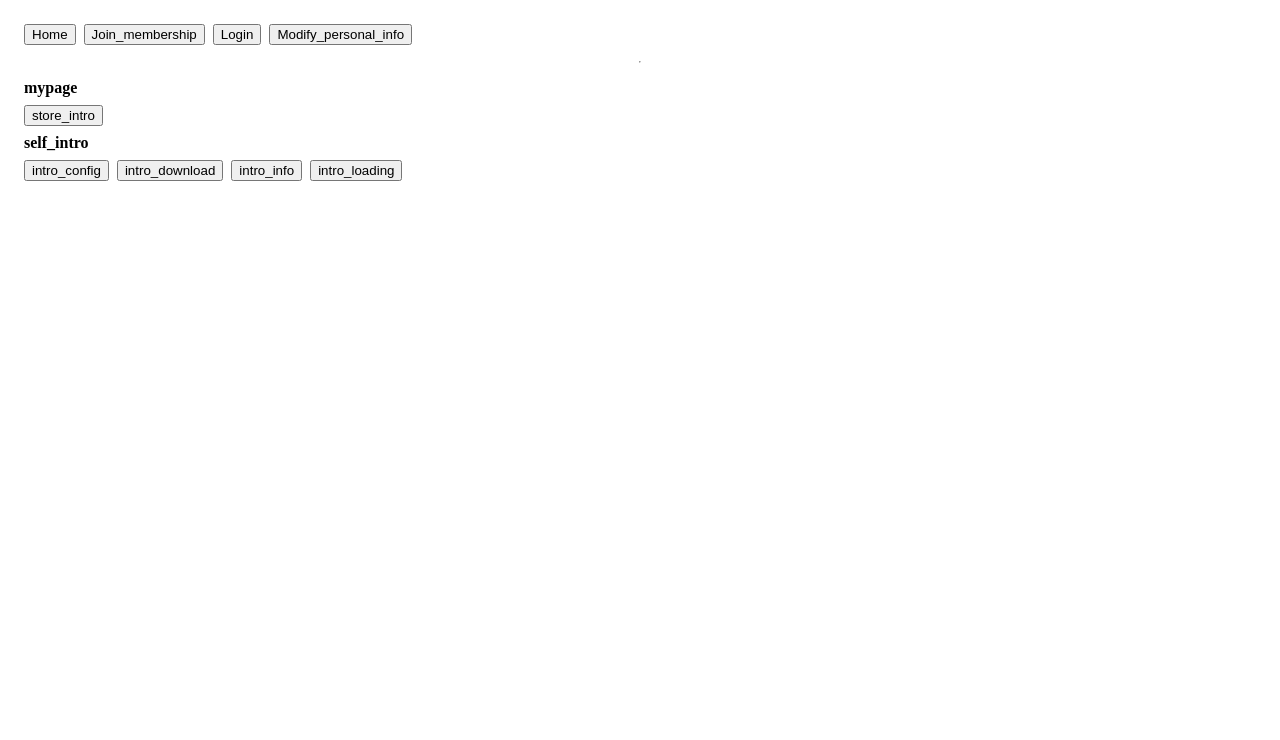
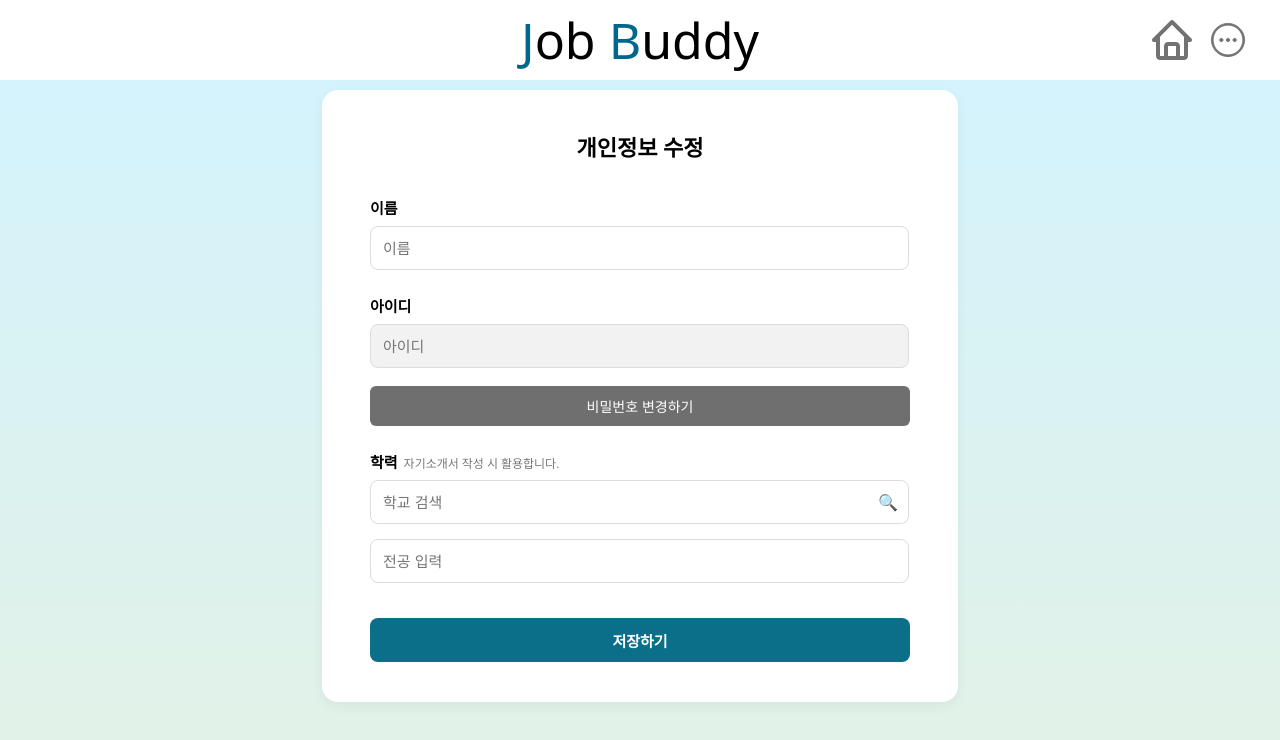
Before and after one commit to Junetoltol/WebProject2025ICE, a React (Vite) app in the folder FrontEnd/app/: page /modify/PersonInfo in a window 1280 px wide. Shown: the top 740 px of the page. Built offline with nearby package versions, Linux system fonts and the light colour scheme; a web font is replaced by a local one.

Commit message:
feat: 개인정보 수정 페이지 및 비밀번호 수정 페이지 추가

```diff
--- a/FrontEnd/app/src/App.jsx
+++ b/FrontEnd/app/src/App.jsx
@@ -3,7 +3,8 @@ import { Routes, Route, useNavigate, useLocation } from "react-router-dom";
 import Home from "./pages/Home";
 import JoinMembership from "./pages/JoinMembership";
 import Login from "./pages/Login";
-import ModifyPersonalInfo from "./pages/ModifyPersonalInfo";
+import PersonInfo from "./pages/modify/PersonInfo";
+import Password from "./pages/modify/Password"
 
 import StoreIntro from "./pages/mypage/StoreIntro";
 
@@ -24,7 +25,7 @@ function Menu() {
         <button onClick={go("/home")}>Home</button>
         <button onClick={go("/join")}>Join_membership</button>
         <button onClick={go("/login")}>Login</button>
-        <button onClick={go("/modify")}>Modify_personal_info</button>
+        <button onClick={go("/modify/PersonInfo")}>personal_info</button>
       </div>
 
       <hr />
@@ -62,7 +63,9 @@ export default function App() {
           <Route path="/home" element={<Home />} />
           <Route path="/join" element={<JoinMembership />} />
           <Route path="/login" element={<Login />} />
-          <Route path="/modify" element={<ModifyPersonalInfo />} />
+          <Route path="/modify" element={<PersonInfo />} />
+          <Route path="/modify/PersonInfo" element={<PersonInfo />} />
+          <Route path="/modify/Password" element={<Password />} />
 
           <Route path="/mypage/store-intro" element={<StoreIntro />} />
 
--- a/FrontEnd/app/src/components/HeaderMenu.jsx
+++ b/FrontEnd/app/src/components/HeaderMenu.jsx
@@ -39,7 +39,6 @@ export default function HeaderMenu({ open, onItemClick }) {
       <Item to="/mypage/store-intro" onClick={onItemClick}>My 자소서 보관함</Item>
 
       {/* 3) 개인정보 수정 */}
-      <Item to="/modify" onClick={onItemClick}>개인정보 수정</Item>
-    </MenuWrap>
+      <Item to="/modify/PersonInfo" onClick={onItemClick}>개인정보 수정</Item>    </MenuWrap>
   );
 }
--- a/FrontEnd/app/src/pages/JoinMembership.jsx
+++ b/FrontEnd/app/src/pages/JoinMembership.jsx
@@ -2,21 +2,26 @@ import React, { useState } from "react";
 import styled, { createGlobalStyle } from "styled-components";
 import Header from "../components/Header";
 import Background from "../components/Background";
-// import axios from "axios"; // ⚙️ 나중에 실제 서버 통신 시 사용 (npm install axios)
 
 const Global = createGlobalStyle`
   :root{
-    --gap-header-card: 20vh;
-    --gap-input: 3.5vh;
-    --gap-btn-bottom: 3.2vh;
-    --card-w: min(88vw, 36rem);
-    --card-p: clamp(1.25rem, 2.5vw, 2rem);
-    --card-pt: calc(var(--card-p) / 2);
-    --card-px: var(--card-p);
-    --card-pb: var(--card-p);
-    --gap-page-bottom: 8vh;
-    --title-top: calc(var(--card-pt) / 2);
-    --radius: 1.25rem;
+    /* 🔢 전부 px로 고정 */
+    --gap-header-card: 90px;      /* 헤더 아래 ~ 카드 위 */
+    --gap-input: 25px;            /* 각 입력 그룹 사이 */
+    --gap-btn-bottom: 0px;       /* 가입 버튼 ~ 로그인 라인 */
+    --gap-page-bottom: 64px;      /* 카드 아래 여백 */
+
+    --card-w: 540px;
+    --card-h: 780px;
+
+    --card-p: 40px;               /* 카드 패딩 */
+    --card-pt: 40px;
+    --card-px: 40px;
+    --card-pb: 40px;
+
+    --title-top: 16px;            /* 카드 내부에서 제목 위쪽 여백 */
+    --radius: 20px;
+
     --primary: var(--jb-primary, #0f7f90);
     --primary-pressed: color-mix(in oklab, var(--primary) 90%, black);
   }
@@ -25,7 +30,7 @@ const Global = createGlobalStyle`
 const Layer = styled.div`
   position: relative;
   z-index: 1;
-  min-height: 92vh;
+  min-height: 100vh;
   display: flex;
   flex-direction: column;
   align-items: center;
@@ -35,45 +40,51 @@ const Card = styled.div`
   margin-top: var(--gap-header-card);
   margin-bottom: var(--gap-page-bottom);
   width: var(--card-w);
+  height: var(--card-h);
+  flex-shrink: 0;
+  box-sizing: border-box;
+
   background: #fff;
   border-radius: var(--radius);
   padding: var(--card-pt) var(--card-px) var(--card-pb);
-  box-shadow: 0 0.5vh 1.2vh rgba(0,0,0,0.1);
+  box-shadow: 0 4px 12px rgba(0,0,0,0.1);
+
   display: flex;
   flex-direction: column;
   gap: var(--gap-input);
 `;
 
+
 const Title = styled.h2`
-  margin: var(--title-top) 0 2vh 0;
+  margin: var(--title-top) 0 25px 0;
   text-align: center;
-  font-size: clamp(1.25rem, 2.5vw, 1.6rem);
+  font-size: 24px;
   font-weight: 700;
 `;
 
 const Group = styled.div`
   display: flex;
   flex-direction: column;
-  gap: 1.2vh;
+  gap: 8px;
 `;
 
 const Label = styled.label`
   font-weight: 600;
-  font-size: clamp(0.9rem, 2vw, 1rem);
+  font-size: 16px;
 `;
 
 const Row = styled.div`
   display: flex;
-  gap: 1vw;
+  gap: 8px;
   align-items: center;
 `;
 
 const Input = styled.input`
   flex: 1;
   border: 1px solid #ccc;
-  border-radius: 0.5rem;
-  padding: 0.8rem 1rem;
-  font-size: clamp(0.9rem, 1.8vw, 1rem);
+  border-radius: 8px;
+  padding: 12px 16px;
+  font-size: 14px;
   background: #fff;
 `;
 
@@ -81,9 +92,9 @@ const Btn = styled.button`
   background: var(--primary);
   color: #fff;
   border: none;
-  border-radius: 0.5rem;
-  padding: 0.8rem 1rem;
-  font-size: clamp(0.8rem, 1.6vw, 0.95rem);
+  border-radius: 8px;
+  padding: 12px 16px;
+  font-size: 14px;
   cursor: pointer;
   &:active {
     background: var(--primary-pressed);
@@ -91,22 +102,22 @@ const Btn = styled.button`
 `;
 
 const JoinBtn = styled(Btn)`
-  border-radius: 0.7rem;
-  padding: 1rem;
+  border-radius: 12px;
+  padding: 14px;
   margin-top: var(--gap-input);
-  font-size: clamp(1rem, 2vw, 1.1rem);
+  font-size: 16px;
   font-weight: 600;
 `;
 
 const LoginLine = styled.div`
   text-align: center;
   margin-top: var(--gap-btn-bottom);
-  font-size: clamp(0.9rem, 1.8vw, 1rem);
+  font-size: 14px;
   a {
     color: var(--primary);
     font-weight: 600;
     text-decoration: none;
-    margin-left: 0.3rem;
+    margin-left: 4px;
   }
   a:hover {
     text-decoration: underline;
@@ -114,45 +125,28 @@ const LoginLine = styled.div`
 `;
 
 export default function JoinMembership() {
-  /* ✅ 1️⃣ 회원가입 입력값 state */
   const [formData, setFormData] = useState({
-    userId: "",      // 사용자 ID (필수)
-    password: "",    // 비밀번호 (필수)
-    name: "",        // 이름 (필수)
-    univ: "",        // 학교 (선택)
-    major: "",       // 전공 (선택)
+    userId: "",
+    password: "",
+    name: "",
+    univ: "",
+    major: "",
   });
 
-  /* ✅ 2️⃣ 입력값 변경 핸들러 */
   const handleChange = (e) => {
     const { name, value } = e.target;
     setFormData((prev) => ({ ...prev, [name]: value }));
   };
 
-  /* ✅ 3️⃣ 가입 버튼 클릭 시 실행할 함수 */
   const handleSubmit = async (e) => {
     e.preventDefault();
 
-    // ⚠️ 필수 입력값 검증 (API 명세 기준: userId, password, name 필수)
     if (!formData.userId.trim() || !formData.password.trim() || !formData.name.trim()) {
       alert("아이디, 비밀번호, 이름은 필수 입력 항목입니다.");
       return;
     }
 
-    // ⚙️ 실제 서버 통신 로직 (아직 구현 X)
-    // try {
-    //   const response = await axios.post("/api/auth/signup", formData, {
-    //     headers: { "Content-Type": "application/json" },
-    //   });
-    //   if (response.status === 201) {
-    //     alert("회원가입이 성공적으로 완료되었습니다!");
-    //   }
-    // } catch (error) {
-    //   console.error(error);
-    //   alert("회원가입에 실패했습니다. 다시 시도해주세요.");
-    // }
-
-    // 💡 위 axios.post는 나중에 백엔드 서버가 연결되면 활성화할 부분입니다.
+    // 추후 axios.post("/api/auth/signup", formData, ...) 연결
   };
 
   return (
@@ -164,7 +158,6 @@ export default function JoinMembership() {
         <Card as="form" onSubmit={handleSubmit}>
           <Title>회원가입</Title>
 
-          {/* ✅ 필수 입력: 사용자 아이디 */}
           <Group>
             <Label>아이디 *</Label>
             <Input
@@ -176,7 +169,6 @@ export default function JoinMembership() {
             />
           </Group>
 
-          {/* ✅ 필수 입력: 비밀번호 */}
           <Group>
             <Label>비밀번호 *</Label>
             <Input
@@ -189,7 +181,6 @@ export default function JoinMembership() {
             />
           </Group>
 
-          {/* ✅ 필수 입력: 이름 */}
           <Group>
             <Label>이름 *</Label>
             <Input
@@ -201,7 +192,6 @@ export default function JoinMembership() {
             />
           </Group>
 
-          {/* 🟢 선택 입력: 학교 */}
           <Group>
             <Label>학교</Label>
             <Input
@@ -212,7 +202,6 @@ export default function JoinMembership() {
             />
           </Group>
 
-          {/* 🟢 선택 입력: 전공 */}
           <Group>
             <Label>전공</Label>
             <Input
@@ -223,7 +212,6 @@ export default function JoinMembership() {
             />
           </Group>
 
-          {/* ✅ 가입하기 버튼 (submit 시 handleSubmit 실행) */}
           <JoinBtn type="submit">가입하기</JoinBtn>
 
           <LoginLine>
--- a/FrontEnd/app/src/pages/Login.jsx
+++ b/FrontEnd/app/src/pages/Login.jsx
@@ -9,37 +9,37 @@ const Global = createGlobalStyle`
   /* 레이아웃 기본값 초기화 (위쪽 여백 방지) */
   html, body, #root { height: 100%; margin: 0; padding: 0; }
   *, *::before, *::after { box-sizing: border-box; }
-  #root { position: relative; isolation: isolate; } /* z-index 컨텍스트 안정화 */
+  #root { position: relative; isolation: isolate; }
   body { background: transparent; }
 
-  :root{
-    /* 스크린샷의 간격값을 비율로 변환 (px 금지) */
-    --gap-header-card: 12vh;  /* ≈ 90px */
-    --gap-title-first: 3.5vh; /* ≈ 25px */
-    --gap-inputs-btn: 5.5vh;  /* ≈ 49px */
-    --gap-btn-bottom: 4vh;    /* ≈ 30px */
+:root{
+  --gap-header-card: 90px;
+  --gap-title-first: 25px;
 
-    --card-w: min(88vw, 36rem);
-    --card-p: clamp(1.25rem, 2.5vw, 2rem);
-    --radius: 1.25rem;
+  --gap-inputs-btn: 20px;   /* ⬅ 변경됨 */
+  --gap-btn-bottom: 10px;   /* ⬅ 변경됨 */
 
-    --primary: var(--jb-primary, #0f7f90);
-    --primary-pressed: color-mix(in oklab, var(--primary) 90%, black);
-    --shadow: 0 0.4rem 1.2rem rgba(0 0 0 / 0.12);
-    --field-h: 2.75rem;
-  }
+  --card-w: 540px;
+  --card-h: 490px;
+
+  --card-p: 40px;
+  --radius: 20px;
+
+  --primary: var(--jb-primary, #0f7f90);
+  --primary-pressed: color-mix(in oklab, var(--primary) 90%, black);
+  --shadow: 0 6px 18px rgba(0,0,0,0.12);
+  --field-h: 44px;
+}
+
 `;
 
 export default function Login() {
   return (
     <>
       <Global />
-      {/* 화면 전체 고정 배경: children 없음 */}
       <Background />
-      {/* 상단 고정 헤더 */}
       <Header />
 
-      {/* 페이지 콘텐츠 */}
       <Page>
         <Card role="region" aria-label="로그인 카드">
           <Title aria-label="Job Buddy">
@@ -78,27 +78,33 @@ export default function Login() {
 }
 
 /* 색상 조합 */
-const Accent = styled.span` color: #00678c; `;
-const Rest   = styled.span` color: #000; `;
+const Accent = styled.span`
+  color: #00678c;
+`;
+const Rest = styled.span`
+  color: #000;
+`;
 
 /* 헤더가 fixed이므로, 헤더 높이 + 원하는 간격만큼 상단 패딩 */
 const Page = styled.main`
-  min-height: 100dvh;
+  min-height: 100vh;
   display: grid;
   place-items: start center;
   padding-top: calc(${HEADER_H}px + var(--gap-header-card));
-  padding-left: clamp(12px, 3vw, 32px);
-  padding-right: clamp(12px, 3vw, 32px);
+  padding-left: 24px;
+  padding-right: 24px;
   padding-bottom: 24px;
 `;
 
 const Card = styled.section`
   width: var(--card-w);
+  height: var(--card-h);
   padding: var(--card-p);
   border-radius: var(--radius);
-  background: rgba(255 255 255 / 0.92);
-  backdrop-filter: saturate(120%) blur(0.2rem);
+  background: rgba(255, 255, 255, 0.92);
+  backdrop-filter: saturate(120%) blur(3px);
   box-shadow: var(--shadow);
+  box-sizing: border-box;
 `;
 
 const Title = styled.h1`
@@ -107,68 +113,70 @@ const Title = styled.h1`
   font-weight: 400;
   line-height: 1.1;
   text-align: center;
-  /* clamp(min, preferred, max) — 순서 수정 */
-  font-size: clamp(2.4rem, 3.2vw, 3rem);
-  letter-spacing: 0.02em;
+  font-size: 40px;        /* clamp 대신 고정 px */
+  letter-spacing: 0.8px;
+  margin: 0;
 `;
 
 const Subtitle = styled.p`
   text-align: center;
   opacity: 0.8;
-  margin-top: 0.75rem;
-  font-size: clamp(0.9rem, 1.8vw, 1rem);
+  margin-top: 12px;
+  margin-bottom: 0;
+  font-size: 16px;
 `;
 
 const Form = styled.form`
   display: grid;
-  gap: 1.2rem; /* 필드 사이 기본 간격(비율 기반 rem) */
+  gap: 20px;              /* 필드 그룹 기본 간격 */
+  margin-top: 0;
 `;
 
 const FieldGroup = styled.div`
   display: grid;
-  gap: 0.6rem;
+  gap: 10px;
 `;
 
 const Label = styled.label`
-  font-size: clamp(0.9rem, 1.6vw, 1rem);
+  font-size: 16px;
   font-weight: 700;
 `;
 
 const Input = styled.input`
   height: var(--field-h);
-  padding: 0 1rem;
+  padding: 0 16px;
   border: 0;
   outline: 0;
-  border-radius: 0.7rem;
-  background: rgba(255 255 255 / 0.9);
-  box-shadow: inset 0 0 0 0.12rem rgba(0 0 0 / 0.1);
-  font-size: 1rem;
+  border-radius: 12px;
+  background: rgba(255, 255, 255, 0.9);
+  box-shadow: inset 0 0 0 2px rgba(0, 0, 0, 0.1);
+  font-size: 16px;
 
   &::placeholder { opacity: 0.6; }
 
   &:focus {
     box-shadow:
-      inset 0 0 0 0.12rem rgba(0 0 0 / 0.1),
-      0 0 0 0.18rem color-mix(in oklab, var(--primary) 25%, white);
+      inset 0 0 0 2px rgba(0, 0, 0, 0.1),
+      0 0 0 3px color-mix(in oklab, var(--primary) 25%, white);
   }
 `;
 
 const Button = styled.button`
-  height: calc(var(--field-h) * 0.95);
+  height: 42px;
   border: 0;
   outline: 0;
-  border-radius: 999rem;
+  border-radius: 999px;
   background: var(--primary);
   color: #fff;
-  font-size: 1rem;
+  font-size: 16px;
   font-weight: 700;
-  letter-spacing: 0.02em;
-  box-shadow: 0 0.25rem 0 rgba(0 0 0 / 0.25);
+  letter-spacing: 0.8px;
+  box-shadow: 0 4px 0 rgba(0, 0, 0, 0.25);
   cursor: pointer;
 
   &:active {
-    transform: translateY(0.15rem);
-    box-shadow: 0 0.12rem 0 rgba(0 0 0 / 0.25);
+    transform: translateY(2px);
+    box-shadow: 0 2px 0 rgba(0, 0, 0, 0.25);
     background: var(--primary-pressed);
   }
 `;
@@ -177,9 +185,9 @@ const BottomRow = styled.div`
   display: flex;
   justify-content: center;
   align-items: center;
-  gap: 0.6rem;
-  font-size: clamp(0.9rem, 1.6vw, 1rem);
-  color: rgba(0 0 0 / 0.8);
+  gap: 8px;
+  font-size: 14px;
+  color: rgba(0, 0, 0, 0.8);
 `;
 
 const CleanLink = styled(Link)`
--- /dev/null
+++ b/FrontEnd/app/src/pages/modify/Password.jsx
@@ -0,0 +1,23 @@
+// src/pages/modify/Password.jsx
+import React from "react";
+import Header from "../../components/Header";
+import Background from "../../components/Background";
+
+export default function Password() {
+  return (
+    <>
+      <Header />
+      <Background />
+
+      <main
+        style={{
+          padding: "24px clamp(12px, 3vw, 32px)",
+          position: "relative",
+          zIndex: 1,
+        }}
+      >
+        <h1>비밀번호 변경</h1>
+      </main>
+    </>
+  );
+}
--- /dev/null
+++ b/FrontEnd/app/src/pages/modify/PersonInfo.jsx
@@ -0,0 +1,175 @@
+// src/pages/modify/PersonInfo.jsx
+import React from "react";
+import styled from "styled-components";
+import { Link } from "react-router-dom";   // ★ Link 추가
+import Header from "../../components/Header";
+import Background from "../../components/Background";
+
+export default function PersonInfo() {
+  return (
+    <>
+      <Header />
+      <Background />
+
+      <PageBody>
+        <Card>
+          <Title>개인정보 수정</Title>
+
+          {/* 이름 */}
+          <Field>
+            <Label>이름</Label>
+            <Input placeholder="이름" />
+          </Field>
+
+          {/* 아이디 */}
+          <Field style={{ marginTop: "25px" }}>
+            <Label>아이디</Label>
+            <Input placeholder="아이디" disabled />
+          </Field>
+
+          {/* 비밀번호 변경하기 → /modify/Password */}
+          <ButtonLink to="/modify/Password">
+            <PasswordBtn>비밀번호 변경하기</PasswordBtn>
+          </ButtonLink>
+
+          {/* 학력 */}
+          <Field style={{ marginTop: "25px" }}>
+            <Label>
+              학력
+              <SubText>자기소개서 작성 시 활용합니다.</SubText>
+            </Label>
+
+            <InputWrap>
+              <Input placeholder="학교 검색" />
+              <SearchIcon>🔍</SearchIcon>
+            </InputWrap>
+          </Field>
+
+          {/* 전공 입력 */}
+          <Field style={{ marginTop: "15px" }}>
+            <Input placeholder="전공 입력" />
+          </Field>
+
+          {/* 저장하기 → /Home */}
+          <ButtonLink to="/Home">
+            <SaveBtn>저장하기</SaveBtn>
+          </ButtonLink>
+        </Card>
+      </PageBody>
+    </>
+  );
+}
+
+/* ================= Styled Components ================= */
+
+const PageBody = styled.div`
+  width: 100%;
+  display: flex;
+  justify-content: center;
+  margin-top: 90px; /* 헤더와 카드 사이 90px */
+  position: relative;
+  z-index: 1;
+  padding-bottom: 80px;
+`;
+
+const Card = styled.div`
+  width: 540px; /* 흰 박스 너비 고정 */
+  background: #ffffff;
+  border-radius: 16px;
+  padding: 40px 48px;
+  box-shadow: 0 4px 12px rgba(0, 0, 0, 0.05);
+  position: relative;
+  z-index: 2;
+`;
+
+const Title = styled.h2`
+  text-align: center;
+  margin: 0 0 35px;
+  font-weight: 700;
+  font-size: 22px;
+`;
+
+const Field = styled.div`
+  width: 100%;
+`;
+
+const Label = styled.div`
+  font-size: 15px;
+  margin-bottom: 8px;
+  font-weight: 600;
+`;
+
+const SubText = styled.span`
+  margin-left: 6px;
+  font-size: 12px;
+  color: #777777;
+  font-weight: 400;
+`;
+
+/* input들은 전부 카드 내부 폭 기준 95% (오른쪽 여백 조금 남김) */
+const Input = styled.input`
+  width: 95%;
+  height: 42px;
+  border-radius: 8px;
+  border: 1px solid #dcdcdc;
+  padding: 0 12px;
+  font-size: 15px;
+  outline: none;
+  background: ${(props) => (props.disabled ? "#f2f2f2" : "#ffffff")};
+
+  &:focus {
+    border-color: #0f7f90;
+  }
+`;
+
+/* 버튼을 감싸는 Link (버튼 크기 그대로, 링크 스타일 제거) */
+const ButtonLink = styled(Link)`
+  display: block;
+  width: 100%;
+  text-decoration: none;
+`;
+
+/* 비밀번호 변경 버튼 */
+const PasswordBtn = styled.button`
+  width: 100%;
+  height: 40px;
+  margin-top: 18px;
+  border-radius: 6px;
+  background: #6f6f6f;
+  color: #ffffff;
+  border: none;
+  font-size: 14px;
+  cursor: pointer;
+`;
+
+/* 검색 박스(돋보기 포함) */
+const InputWrap = styled.div`
+  width: 100%;
+  position: relative;
+`;
+
+const SearchIcon = styled.span`
+  position: absolute;
+  right: 12px;
+  top: 50%;
+  transform: translateY(-50%);
+  cursor: pointer;
+`;
+
+/* 저장하기 버튼 */
+const SaveBtn = styled.button`
+  width: 100%;
+  height: 44px;
+  margin-top: 35px;
+  background: #0b6f8a;
+  color: #ffffff;
+  border: none;
+  font-size: 15px;
+  border-radius: 8px;
+  cursor: pointer;
+  font-weight: 600;
+
+  &:active {
+    transform: scale(0.98);
+  }
+`;
```
Also changed, not shown: FrontEnd/app/src/pages/ModifyPersonalInfo.jsx (deleted, +0 -13 lines).
